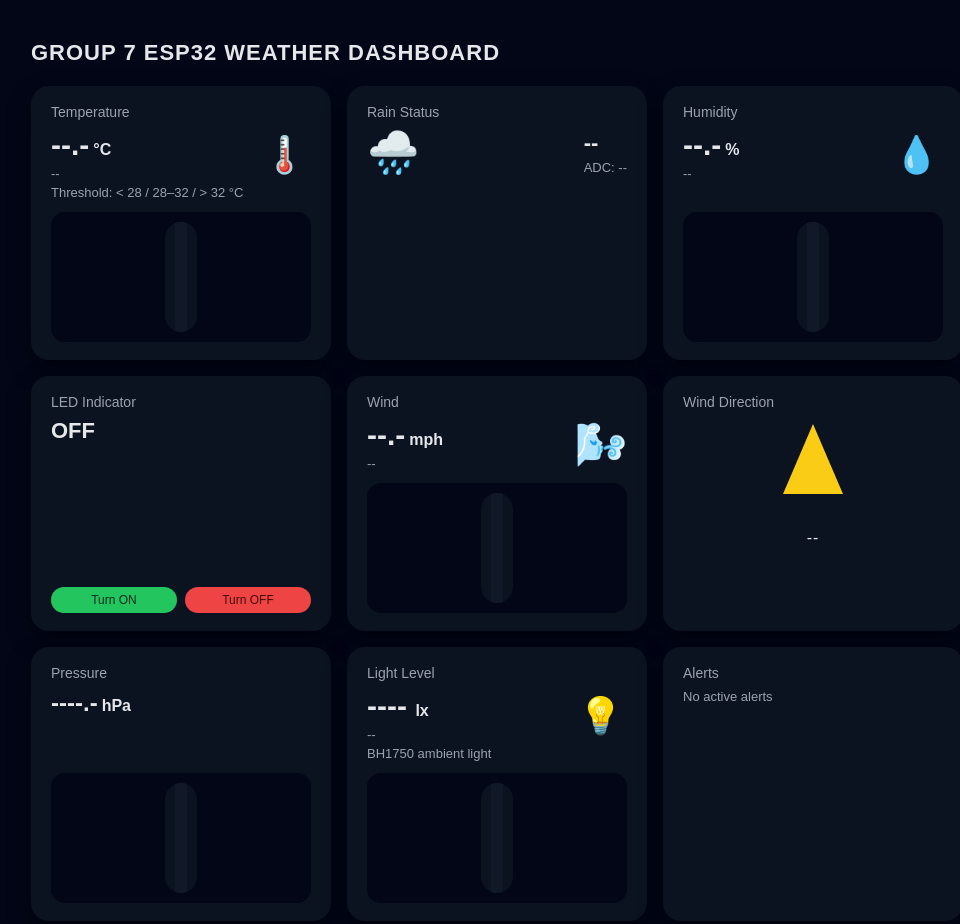
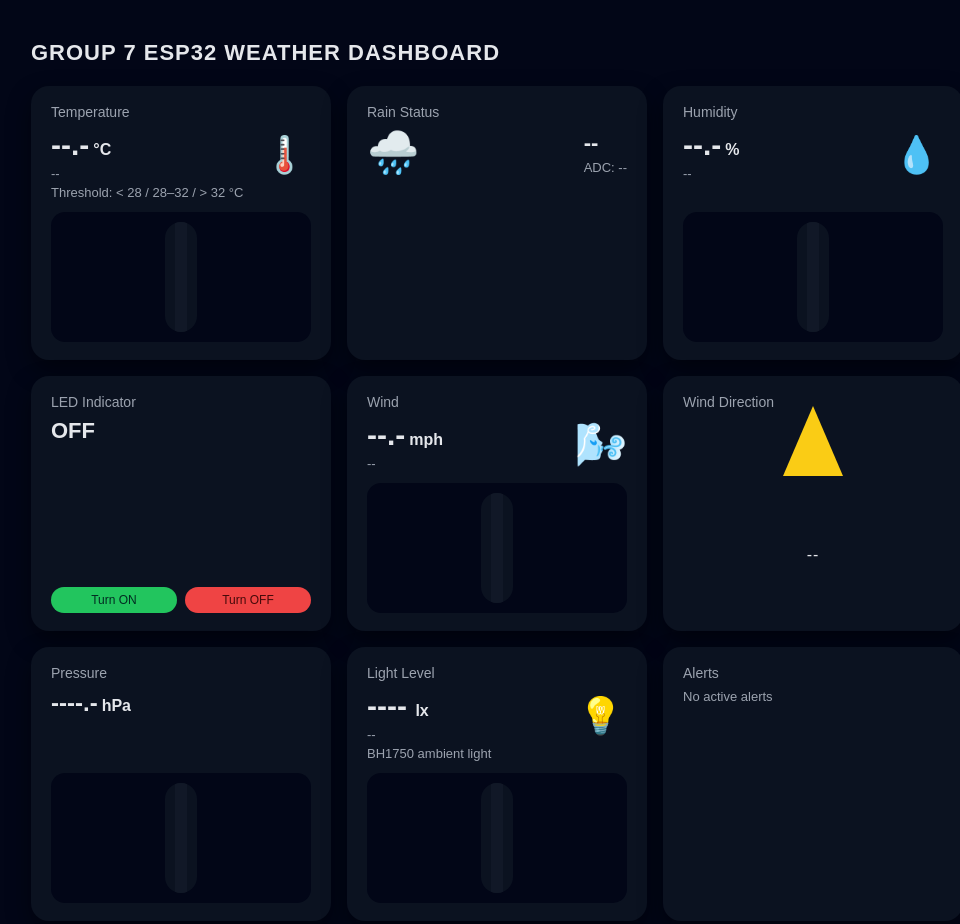
Before and after one commit to groupseven742103/groupseven742103.github.io, a plain HTML site: page index.html in a window 1280 px wide. Shown: the top 924 px of the page, without its empty margins (143-1103 px from the left). Drawn offline with Linux system fonts and the light colour scheme; a script that the page names is missing.

Commit message:
index.html

```diff
--- a/index.html
+++ b/index.html
@@ -194,7 +194,7 @@
   border-bottom: 70px solid var(--accent-yellow);
   transform-origin: 50% 90%;
   transition: transform 0.35s ease;
-  margin-bottom: 35px;      /* <-- pushes text down so it never sits under the triangle */
+  margin-bottom: 70px;      /* <-- pushes text down so it never sits under the triangle */
 }
 
 .wind-dir-text {
```
